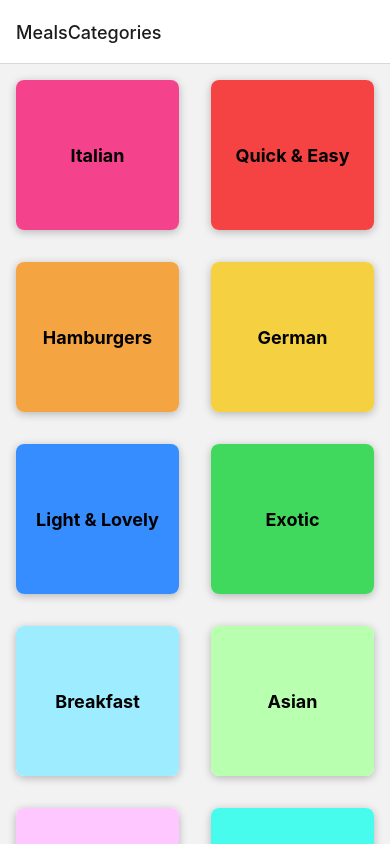
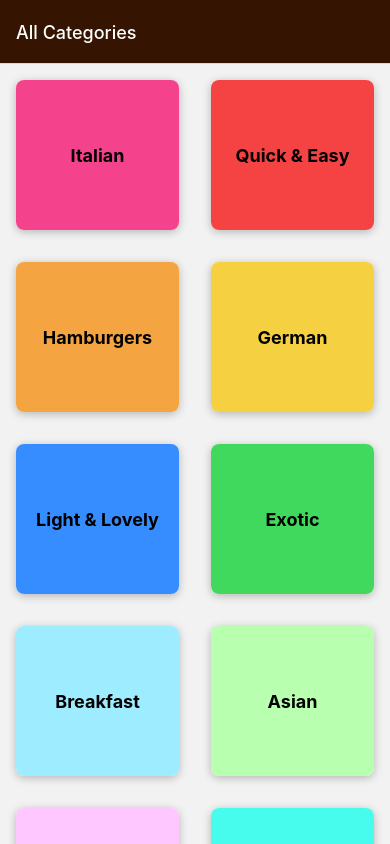
Before and after one commit to codekcv/rn-meals-app, a React Native app: screen / in a window 390 px wide. Built offline with nearby package versions, Linux system fonts and the light colour scheme.

Commit message:
feat: navigator screen options

```diff
--- a/App.tsx
+++ b/App.tsx
@@ -16,12 +16,30 @@ const Stack = createNativeStackNavigator<RootStackParamList>();
 export default function App() {
   return (
     <>
-      <StatusBar />
+      <StatusBar barStyle="light-content" />
 
       <NavigationContainer>
-        <Stack.Navigator>
-          <Stack.Screen name="MealsCategories" component={CategoriesScreen} />
-          <Stack.Screen name="MealsOverview" component={MealsOverviewScreen} />
+        <Stack.Navigator
+          screenOptions={{
+            headerStyle: {
+              backgroundColor: "#351401",
+            },
+            headerTintColor: "white",
+            contentStyle: {
+              backgroundColor: "3f2f25",
+            },
+          }}
+        >
+          <Stack.Screen
+            name="MealsCategories"
+            component={CategoriesScreen}
+            options={{ title: "All Categories" }}
+          />
+          <Stack.Screen
+            name="MealsOverview"
+            component={MealsOverviewScreen}
+            options={{ title: "All Meals" }}
+          />
         </Stack.Navigator>
       </NavigationContainer>
     </>
```
